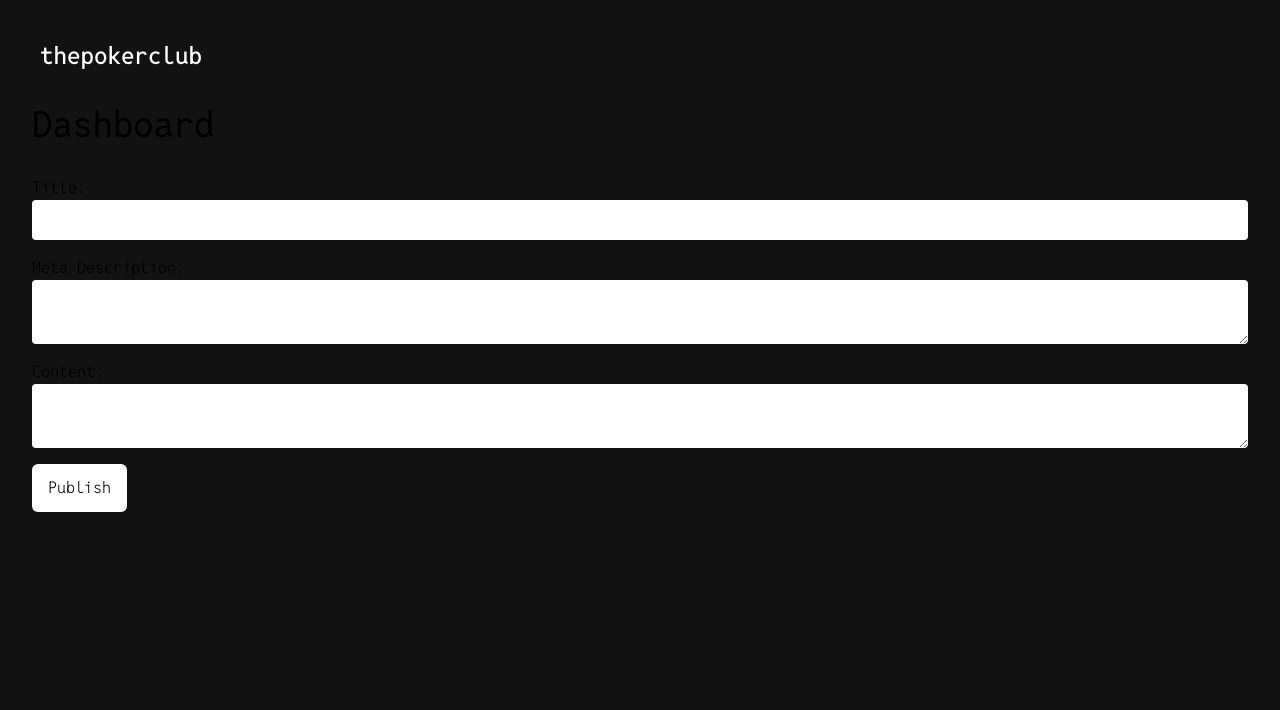
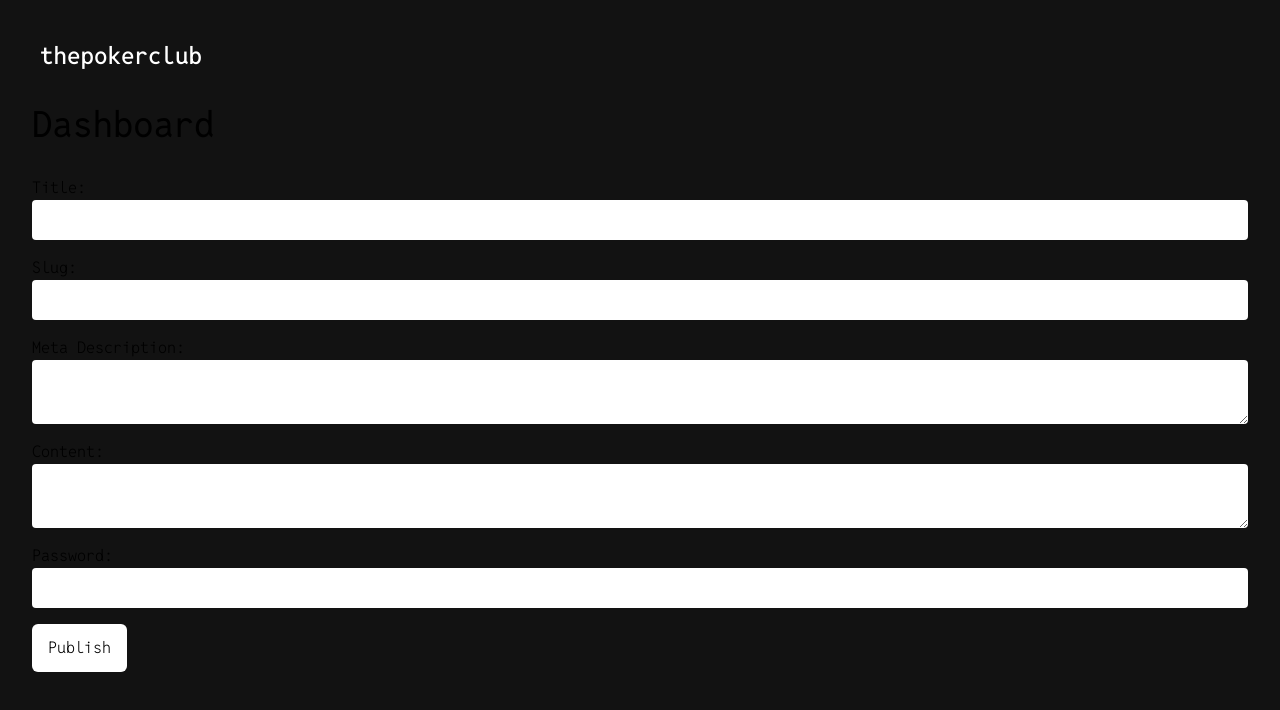
Before and after one commit to ayush4345/akshay, a Next.js app: page /dashboard in a window 1280 px wide. Shown: the top 710 px of the page. Built offline with nearby package versions, Linux system fonts and the light colour scheme.

Commit message:
added password and change meta title

```diff
--- a/src/app/api/add_note/route.js
+++ b/src/app/api/add_note/route.js
@@ -2,7 +2,12 @@ import { NextResponse } from "next/server";
 import { prisma } from "@/util/db";
 
 export async function POST(req) {
-    const { description, title, content } = await req.json();
+    const { description, title, content, slug, password } = await req.json();
+
+    // Check password
+    if (password !== process.env.DASHBOARD_PASSWORD) {
+        return NextResponse.json({ error: "Unauthorized" }, { status: 401 });
+    }
 
     const response = await prisma.note.create({
         data: {
@@ -10,7 +15,7 @@ export async function POST(req) {
             description: description,
             publishedOn: new Date().toISOString(),
             content: content,
-            slug: title.replace(/\s+/g, "_").toLowerCase(),
+            slug: slug.toLowerCase(),
             readingTime: Math.max(1, Math.floor(content.split(/\s+/).length / 200))
         },
     });
--- a/src/app/layout.js
+++ b/src/app/layout.js
@@ -4,8 +4,8 @@ import Navbar from "@/components/Navbar";
 import { Analytics } from "@vercel/analytics/react"
 
 export const metadata = {
-  title: "productimp",
-  description: "",
+  title: "pokerclub",
+  description: "The only Poker guide you need to master the game",
 };
 
 export default function RootLayout({ children }) {
--- a/src/components/Dashboard.jsx
+++ b/src/components/Dashboard.jsx
@@ -7,6 +7,8 @@ const DashboardPage = () => {
     const [title, setTitle] = useState('');
     const [description, setDescription] = useState('');
     const [content, setContent] = useState('');
+    const [slug, setSlug] = useState('');
+    const [password, setPassword] = useState('');
 
     const handleTitleChange = (e) => {
         setTitle(e.target.value);
@@ -20,10 +22,25 @@ const DashboardPage = () => {
         setContent(e.target.value);
     };
 
-    const handleSubmit = async(e) => {
+    const handleSlugChange = (e) => {
+        setSlug(e.target.value);
+    };
+
+    const handlePasswordChange = (e) => {
+        setPassword(e.target.value);
+    };
+
+    const handleSubmit = async (e) => {
         e.preventDefault();
-
-        await createNote(title, content, description)
+        const response = await createNote(title, content, description, slug, password)
+        if (response) {
+            setTitle('');
+            setDescription('');
+            setContent('');
+            setSlug('');
+            setPassword('');
+            alert('Note created successfully');
+        }
     };
 
     return (
@@ -32,15 +49,23 @@ const DashboardPage = () => {
             <form onSubmit={handleSubmit} className='pt-4'>
                 <div className='flex flex-col mt-4'>
                     <label htmlFor="title">Title:</label>
-                    <input className='rounded text-black p-2' type="text" id="title" value={title} onChange={handleTitleChange} />
+                    <input required className='rounded text-black p-2' type="text" id="title" value={title} onChange={handleTitleChange} />
+                </div>
+                <div className='flex flex-col mt-4'>
+                    <label htmlFor="slug">Slug:</label>
+                    <input required className='rounded text-black p-2' type="text" id="slug" value={slug} onChange={handleSlugChange} />
                 </div>
                 <div className='flex flex-col mt-4'>
                     <label htmlFor="description">Meta Description:</label>
-                    <textarea className='rounded text-black p-2' type="text" id="description" value={description} onChange={handleDescriptionChange} />
+                    <textarea required className='rounded text-black p-2' type="text" id="description" value={description} onChange={handleDescriptionChange} />
                 </div>
                 <div className='flex flex-col mt-4'>
                     <label htmlFor="content">Content:</label>
-                    <textarea className='rounded text-black p-2' id="content" value={content} onChange={handleContentChange} />
+                    <textarea required className='rounded text-black p-2' id="content" value={content} onChange={handleContentChange} />
+                </div>
+                <div className='flex flex-col mt-4'>
+                    <label htmlFor="password">Password:</label>
+                    <input required className='rounded text-black p-2' type="text" id="password" value={password} onChange={handlePasswordChange} />
                 </div>
                 <button type="submit" className='bg-white p-3 px-4 text-black hover:font-bold rounded-md mt-4'>Publish</button>
             </form>
--- a/src/util/databaseFunctions.js
+++ b/src/util/databaseFunctions.js
@@ -23,12 +23,14 @@ export const getNoteDataBySlug = async (slug) => {
     }
 };
 
-export const createNote = async (title, content, description) => {
+export const createNote = async (title, content, description, slug, password) => {
     try {
         const response = await axios.post(`${process.env.NEXT_PUBLIC_APP_URL}/api/add_note`, {
             title: title,
             content: content,
             description: description,
+            slug: slug,
+            password: password
         });
         const data = response.data;
         console.log(data)
```
